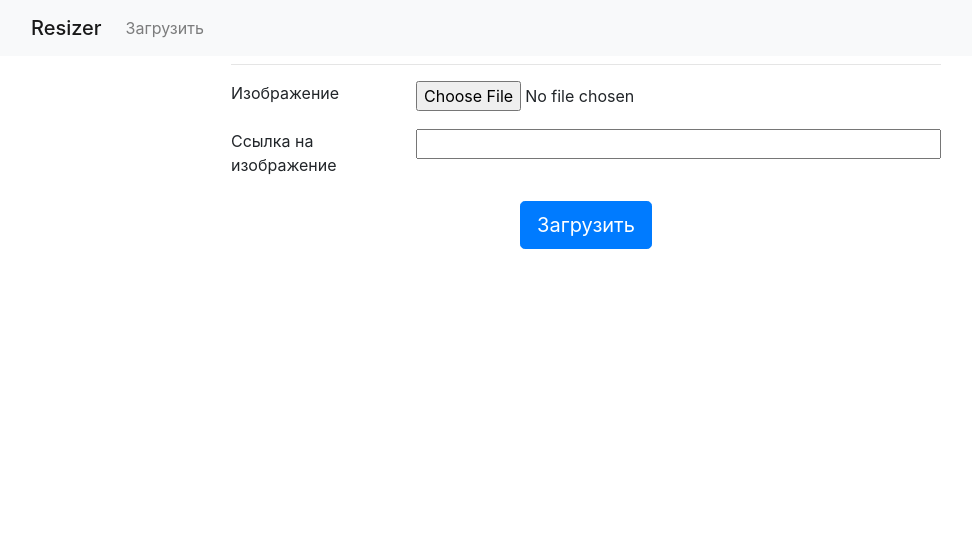
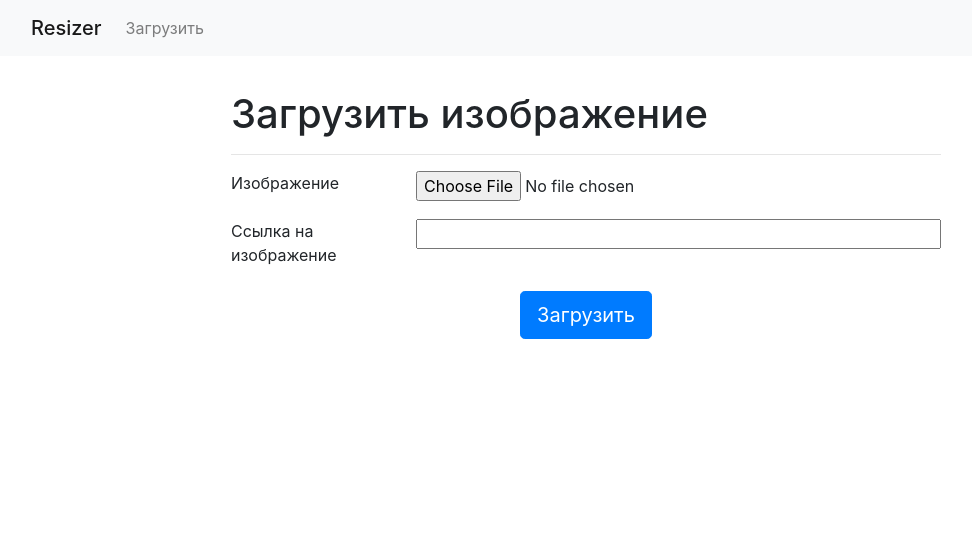
Before and after one commit to ddnovikov/image_resizer, a Django app: page /upload/ in a window 1280 px wide. Shown: the top 539 px of the page, without its empty margins (54-1026 px from the left). Run offline with Django 3.2, Linux system fonts and the light colour scheme; some libraries are stand-ins or nearby versions.

Commit message:
Little fixes, setup script.

```diff
--- a/image_resizer/images/views.py
+++ b/image_resizer/images/views.py
@@ -1,5 +1,5 @@
 from django.contrib import messages
-from django.http import HttpResponse
+from django.http import HttpResponse, Http404
 from django.shortcuts import render, redirect
 
 from .exceptions import AlreadyExistsError
@@ -50,6 +50,9 @@
     size = int(request.GET.get('size')) if request.GET.get('size') else None
 
     image = Image.objects.filter(image_hash=image_hash).first()
+    if not image:
+        return Http404('Изображения с таким хэшем не существует.')
+
     buffer = image.get_resized(width, height, size)
 
     response = HttpResponse(content_type='image/jpg')
--- a/image_resizer/static/css/base.css
+++ b/image_resizer/static/css/base.css
@@ -1,3 +1,4 @@
-input {
-    width: 100%;
+.main-container {
+    margin-top: 90px;
+    margin-bottom: 90px;
 }
--- a/image_resizer/static/css/home.css
+++ /dev/null
@@ -1,4 +0,0 @@
-#list-main {
-    margin-top: 90px;
-    margin-bottom: 90px;
-}
--- /dev/null
+++ b/image_resizer/static/css/resize.css
@@ -0,0 +1,3 @@
+input {
+    width: 100%;
+}
--- /dev/null
+++ b/image_resizer/static/css/upload.css
@@ -0,0 +1,3 @@
+input {
+    width: 100%;
+}
--- a/image_resizer/templates/home.html
+++ b/image_resizer/templates/home.html
@@ -6,7 +6,7 @@
 {% endblock %}
 
 {% block content %}
-  <div id="list-main" class="container">
+  <div class="container main-container">
     {% if messages %}
       {% for message in messages %}
         <div class="alert alert-success" role="alert">
--- a/image_resizer/templates/resize.html
+++ b/image_resizer/templates/resize.html
@@ -2,11 +2,11 @@
 {% load static %}
 
 {% block head_extra %}
-  <link rel="stylesheet" href="{% static 'css/home.css' %}">
+  <link rel="stylesheet" href="{% static 'css/resize.css' %}">
 {% endblock %}
 
 {% block content %}
-  <div id="list-main" class="container">
+  <div class="container main-container">
     <div class="col-md-8 offset-md-2">
       <h1 class="h1">Полученное изображение</h1>
       <hr/>
--- a/image_resizer/templates/upload.html
+++ b/image_resizer/templates/upload.html
@@ -1,9 +1,14 @@
 {% extends 'base.html' %}
+{% load static %}
 
 {% block head_title %}Загрузить | Resizer{% endblock head_title %}
 
+{% block head_extra %}
+  <link rel="stylesheet" href="{% static 'css/upload.css' %}">
+{% endblock %}
+
 {% block content %}
-  <div id="list-main" class="container">
+  <div class="container main-container">
     <div class="col-md-8 offset-md-2">
       <h1 class="h1">{{ title }}</h1>
       <hr/>
--- /dev/null
+++ b/requirements.txt
@@ -0,0 +1 @@
+-r requirements/local.txt
```
Also changed, not shown: 3 other files.
